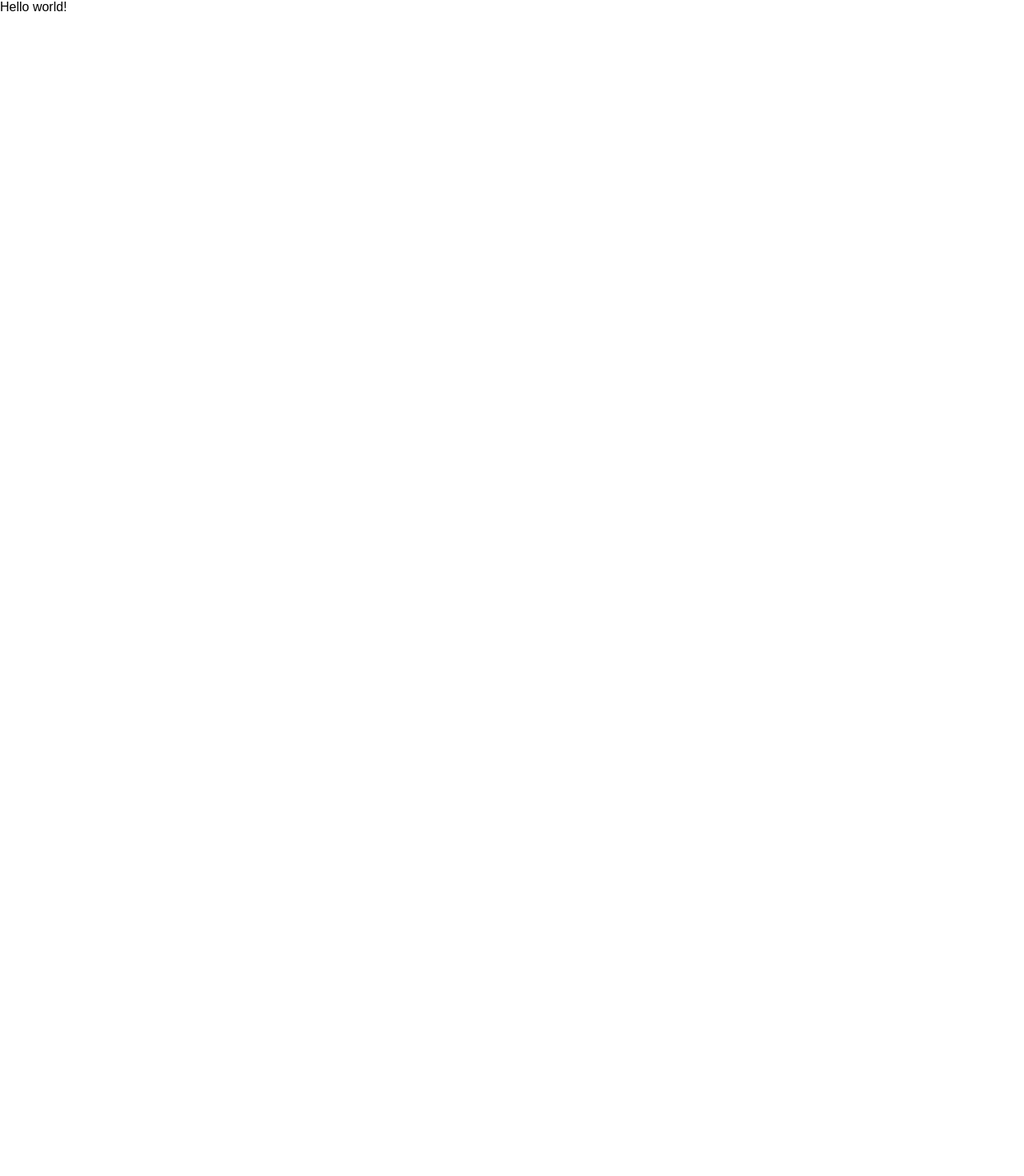
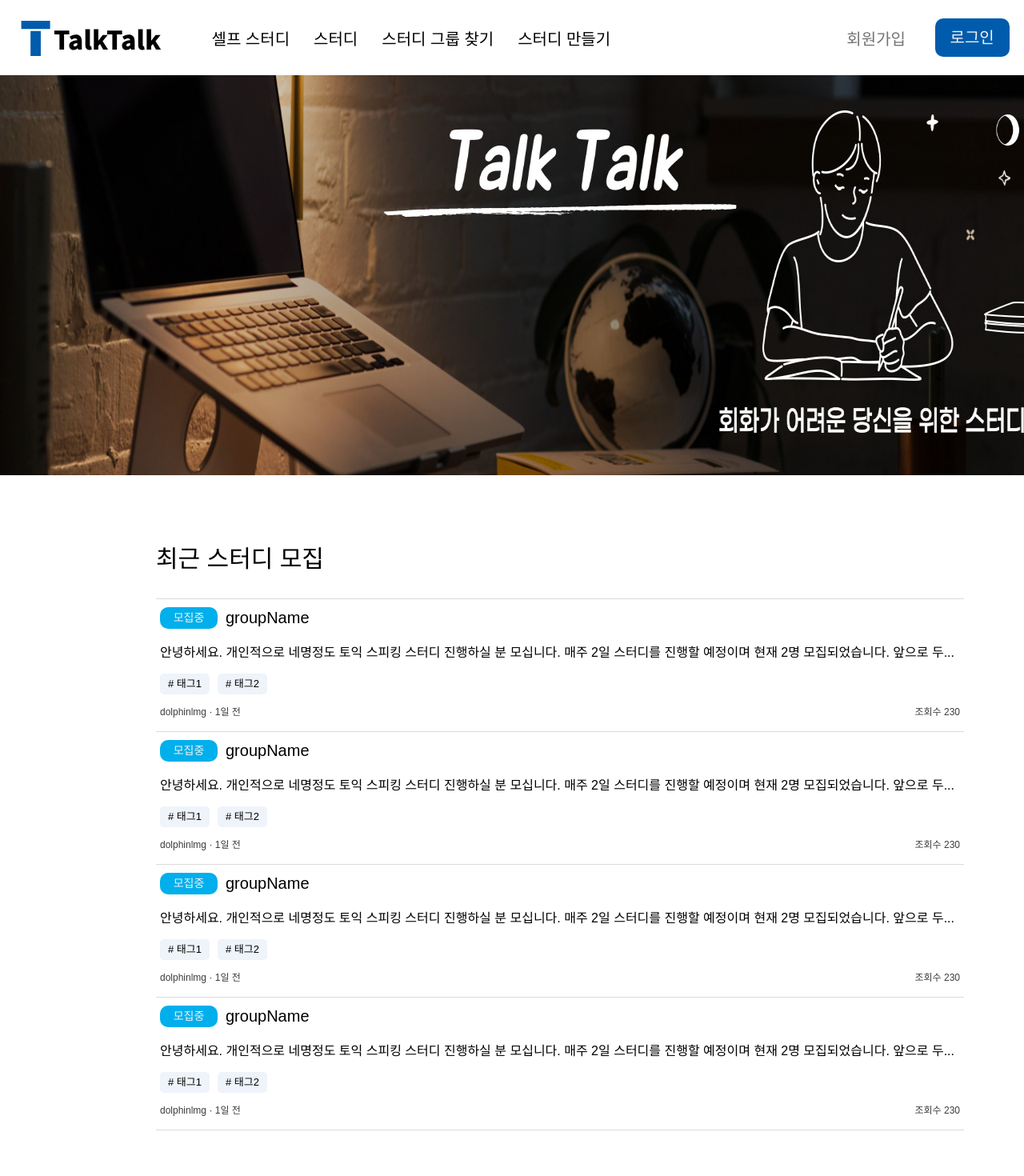
Before and after one commit to inha-talktalk/TalkTalk, a Next.js app in the folder client/: page / in a window 1280 px wide. Shown: the top 1470 px of the page at 80% size. Before the commit the page ends 800 px from the top, so only its background shows below. Built offline with nearby package versions, Linux system fonts and the light colour scheme.

Commit message:
✨ feat: index 페이지 작성
- 모든 이벤트 설정 필요
  - 스터디 게시글 클릭
  - 회원가입/로그인
  - Footer

Related to: #29

```diff
--- a/client/pages/index.tsx
+++ b/client/pages/index.tsx
@@ -1,3 +1,97 @@
+import Footer from '@/components/Footer';
+import NavBar from '@/components/NavBar';
+import PostCell from '@/components/PostCell';
+import { getGroupStudyList, getUserProfile } from '@/utils/api';
+import { css } from '@emotion/react';
+import Image from 'next/image';
+import { useEffect, useState } from 'react';
 export default function Home() {
-  return <div>Hello world!</div>;
+  const style = {
+    nav: css`
+      position: fixed;
+      top: 0;
+      left: 0;
+      width: 100%;
+      z-index: 100;
+    `,
+    mainImage: css`
+      margin-top: 94px;
+      width: 100%;
+      height: 500px;
+      position: relative;
+      user-select: none;
+    `,
+    groupStudyListContainer: css`
+      display: flex;
+      flex-direction: column;
+      align-items: center;
+      margin: 50px 0 150px 0;
+
+      & > p {
+        font-size: 30px;
+        width: 1010px;
+      }
+    `,
+  };
+
+  const [groupStudyList, setGroupStudyList] = useState<GroupStudy[]>([]);
+  const [groupStudyOwnerList, setGroupStudyOwnerList] = useState<UserProfile[]>([]);
+
+  // to GET Group Study List
+  useEffect(() => {
+    (async () => {
+      try {
+        const list = await getGroupStudyList();
+        setGroupStudyList(list);
+      } catch (e) {
+        if (e instanceof Error) {
+          console.error(`Error by getGroupStudyList() on index\n${e.message}`);
+        }
+      }
+    })();
+  }, []);
+
+  // to GET Group Study Owner Profile
+  useEffect(() => {
+    (async () => {
+      try {
+        const getUserPromises = groupStudyList.map((groupStudy) =>
+          getUserProfile(groupStudy.ownerId),
+        );
+
+        setGroupStudyOwnerList(await Promise.all(getUserPromises));
+      } catch (e) {
+        if (e instanceof Error) {
+          console.error(`Error by getGroupStudyList() on index\n${e.message}`);
+        }
+      }
+    })();
+  }, [groupStudyList]);
+
+  return (
+    <>
+      <div css={style.nav}>
+        <NavBar />
+      </div>
+      <div css={style.mainImage}>
+        <Image src={'/main.png'} alt={'main'} fill={true} />
+      </div>
+      <div css={style.groupStudyListContainer}>
+        <p>최근 스터디 모집</p>
+        {groupStudyList.length === groupStudyOwnerList.length &&
+          Array(groupStudyList.length)
+            .fill(0)
+            .map((_, i) => i)
+            .map((i) => (
+              <PostCell
+                group={groupStudyList[i]}
+                owner={groupStudyOwnerList[i]}
+                isLast={i === groupStudyList.length - 1}
+                key={groupStudyList[i].groupId}
+              />
+            ))}
+      </div>
+      <Footer />
+    </>
+  );
 }
```
